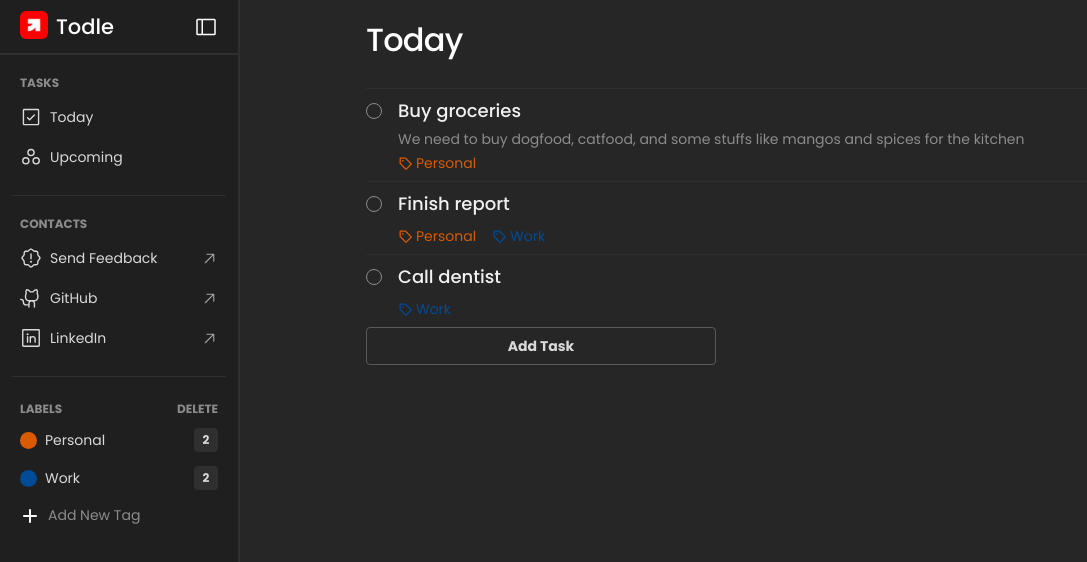
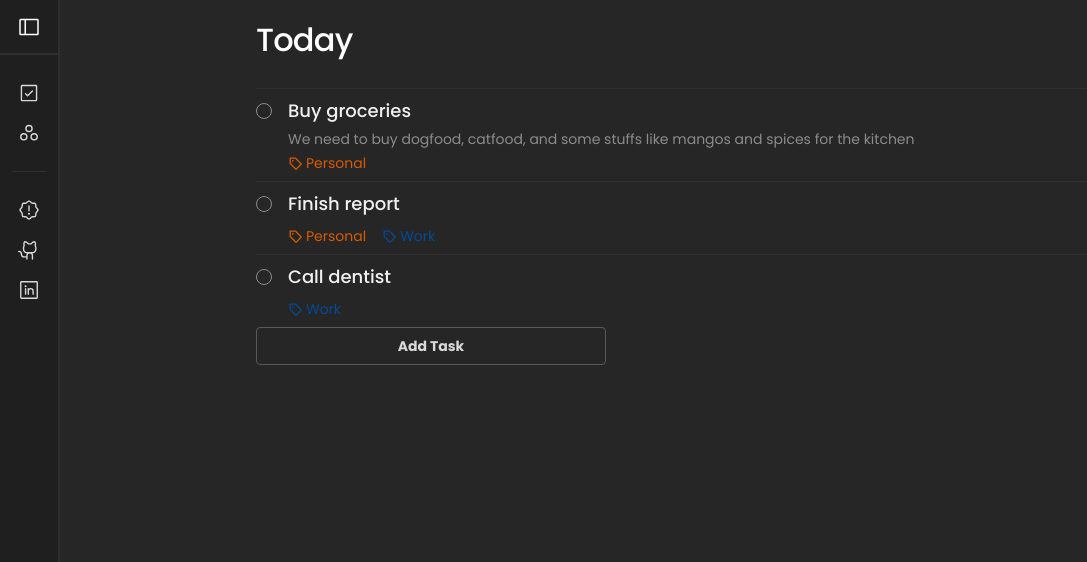
Before and after one commit to DarkMellow/Todle, a React (Vite) app: page / in a window 1280 px wide. Both pictures are taken after a click on the button 204 px from the left and 26 px from the top of the page. Shown: the top 562 px of the page, without its empty margins (0-1087 px from the left). Built offline with nearby package versions, Linux system fonts and the light colour scheme.

Commit message:
Made the sidebar close-able and updated the design for closed sidebar

```diff
--- a/src/App.jsx
+++ b/src/App.jsx
@@ -1,4 +1,5 @@
 import Sidebar from "./components/SidePanel/Sidebar";
+import SidebarClosed from "./components/SidePanel/SidebarClosed";
 import DetailPannel from "./components/MainDisplay/DetailPanel";
 import MainPanel from "./components/MainDisplay/MainPanel";
 import { useReducer, useState } from "react";
@@ -62,14 +63,19 @@ function reducer(state, action) {
 export default function App() {
   const [state, dispatch] = useReducer(reducer, initialState);
   const [activePanel, setActivePanel] = useState(false);
+  const [sidebarOpen, setSidebarOpen] = useState(true);
 
   return (
-    <div className={`grid h-screen ${activePanel ? "grid-cols-[350px_1.5fr_1fr]" : "grid-cols-[350px_1fr]"}`}>
-      <Sidebar
+    <div className={`grid h-screen ${activePanel ? "grid-cols-[240px_1.5fr_1fr]" : "grid-cols-[240px_1fr]"}`}>
+      {sidebarOpen ? <Sidebar
         tags={state.tags}
         tasks={state.tasks}
         dispatch={dispatch}
-      />
+        setSidebarOpen={setSidebarOpen}
+      /> :
+      <SidebarClosed
+        setSidebarOpen={setSidebarOpen}
+      />}
 
       <MainPanel
         tasks={state.tasks}
--- a/src/components/SidePanel/AddTag.jsx
+++ b/src/components/SidePanel/AddTag.jsx
@@ -3,14 +3,7 @@ import { FontAwesomeIcon } from '@fortawesome/react-fontawesome'
 import { faPlus } from '@fortawesome/free-solid-svg-icons'
 
 const COLORS = [
-  "#E0E0E0",
-  "#F5C518",
-  "#FF6B6B",
-  "#00BFBF",
-  "#7ED321",
-  "#FF2D9B",
-  "#2EAF8A",
-  "#A97FE8",
+  "#E0E0E0", "#F5C518", "#00BFBF", "#FF2D9B", "#2EAF8A", "#A97FE8", "#FF6B6B", "#7ED321"
 ];
 
 export default function AddTag({ dispatch }) {
@@ -18,6 +11,7 @@ export default function AddTag({ dispatch }) {
   const [tagName, setTagName] = useState("");
   const [tagColor, setTagColor] = useState(COLORS[0]);
   const [colorPickerOpen, setColorPickerOpen] = useState(false);
+
   const colorPickerRef = useRef(null);
 
   // Close color picker on outside click
--- a/src/components/SidePanel/Sidebar.jsx
+++ b/src/components/SidePanel/Sidebar.jsx
@@ -8,7 +8,7 @@ import AddTag from "./AddTag";
 import TagItem from "./TagItem";
 import logo from "../../assets/logo.png";
 
-export default function Sidebar({ tags, tasks, dispatch }) {
+export default function Sidebar({ tags, tasks, dispatch, setSidebarOpen }) {
   const [isDeleteClicked, setIsDeleteClicked] = useState(false);
   return (
     <div className="flex flex-col w-[240px] shrink-0 bg-(--color-11) gap-5 border-r-2 border-r-(--color-9)">
@@ -18,7 +18,7 @@ export default function Sidebar({ tags, tasks, dispatch }) {
           <img src={logo} className="w-7 h-7 mr-2 rounded-md" alt="Todle logo" />
           <p className="text-[21px] text-(--color-1) font-medium">Todle</p>
         </div>
-        <button className="cursor-pointer text-sm font-bold text-(--color-1) w-7 text-center p-1 rounded-sm shrink-0"><SidebarSimpleIcon size={24} /></button>
+        <button onClick={() => setSidebarOpen(false)} className="cursor-pointer text-sm font-bold text-(--color-1) w-7 text-center p-1 rounded-sm shrink-0"><SidebarSimpleIcon size={24} /></button>
       </div>
 
 
--- /dev/null
+++ b/src/components/SidePanel/SidebarClosed.jsx
@@ -0,0 +1,43 @@
+import {
+  SidebarSimpleIcon, CheckSquareIcon, CirclesThreeIcon, SealWarningIcon, GithubLogoIcon, LinkedinLogoIcon
+} from '@phosphor-icons/react';
+
+export default function SidebarClosed({ setSidebarOpen }) {
+  return (
+    <div className="flex flex-col w-[60px] shrink-0 bg-(--color-11) gap-5 border-r-2 border-r-(--color-9)">
+
+      {/* Header */}
+      <div className="flex items-center justify-center border-b-2 border-b-(--color-9) h-[55px]">
+        <button onClick={() => setSidebarOpen(true)} className="cursor-pointer text-(--color-1) p-1 rounded-sm">
+          <SidebarSimpleIcon size={24} />
+        </button>
+      </div>
+
+      {/* Tasks icons */}
+      <div className="flex flex-col gap-1 items-center">
+        <div className="flex items-center justify-center w-full py-[7px] cursor-pointer hover:bg-(--color-9) rounded-sm">
+          <CheckSquareIcon size={22} color="#D9D9D9" />
+        </div>
+        <div className="flex items-center justify-center w-full py-[7px] cursor-pointer hover:bg-(--color-9) rounded-sm">
+          <CirclesThreeIcon size={22} color="#D9D9D9" />
+        </div>
+      </div>
+
+      <hr className="border-t border-(--color-9) mx-3" />
+
+      {/* Contact icons */}
+      <div className="flex flex-col gap-1 items-center">
+        <div className="flex items-center justify-center w-full py-[7px] cursor-pointer hover:bg-(--color-9) rounded-sm">
+          <SealWarningIcon size={22} color="#D9D9D9" />
+        </div>
+        <div className="flex items-center justify-center w-full py-[7px] cursor-pointer hover:bg-(--color-9) rounded-sm">
+          <GithubLogoIcon size={22} color="#D9D9D9" />
+        </div>
+        <div className="flex items-center justify-center w-full py-[7px] cursor-pointer hover:bg-(--color-9) rounded-sm">
+          <LinkedinLogoIcon size={22} color="#D9D9D9" />
+        </div>
+      </div>
+
+    </div>
+  );
+}
--- a/src/components/SidePanel/TagItem.jsx
+++ b/src/components/SidePanel/TagItem.jsx
@@ -1,16 +1,15 @@
-import { FontAwesomeIcon } from '@fortawesome/react-fontawesome'
-import { faTrash } from '@fortawesome/free-solid-svg-icons'
+import { TrashIcon } from '@phosphor-icons/react';
 
 export default function TagItem({ tag, tasks, dispatch, isDeleteClicked }) {
-
   return (
     <div className="flex items-center gap-2 px-5 py-[7px] group">
       <div className="w-[17px] h-[17px] rounded-full shrink-0" style={{ backgroundColor: tag.color }}></div>
 
       <p className="w-full text-[14px] truncate text-(--color-5)">{tag.name}</p>
 
-      {isDeleteClicked && <button onClick={() => dispatch({ type: "DELETE_TAG", payload: tag.id })} className="cursor-pointer text-xs w-fit text-center p-1 rounded-sm shrink-0"><FontAwesomeIcon icon={faTrash} style={{color: "rgb(255, 5, 38)",}} /></button>}
+      {isDeleteClicked && <button onClick={() => dispatch({ type: "DELETE_TAG", payload: tag.id })} className="cursor-pointer text-xs w-fit text-center p-1 rounded-sm shrink-0"><TrashIcon size={17} color="rgb(255, 5, 38)" weight='bold' /></button>}
 
+      {/* */}
       {!isDeleteClicked && <p className="text-xs font-bold text-(--color-5) bg-(--color-9) w-6 h-6 flex items-center justify-center rounded-sm shrink-0">{tasks.filter(task => task.tags.includes(tag.id)).length}</p>}
     </div>
   )
```
